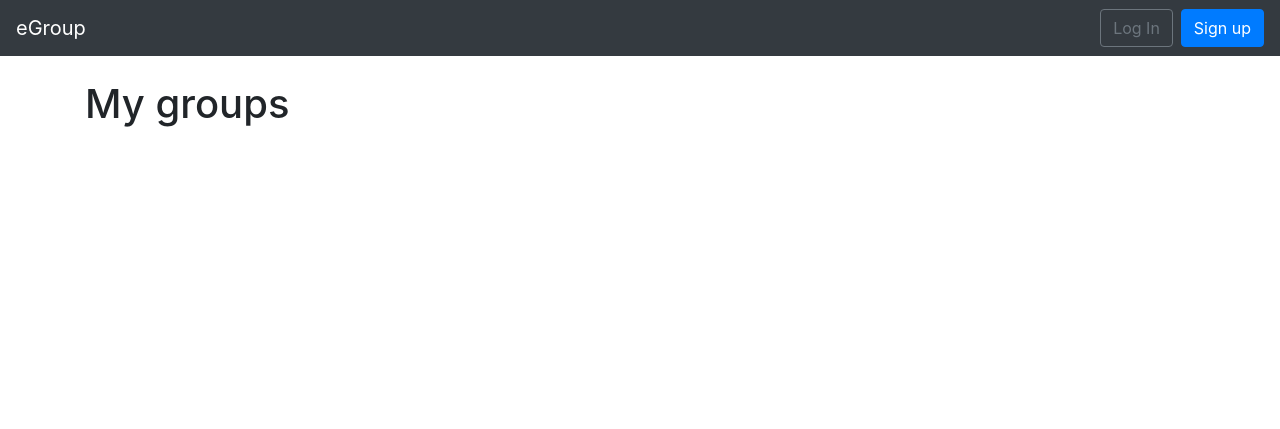
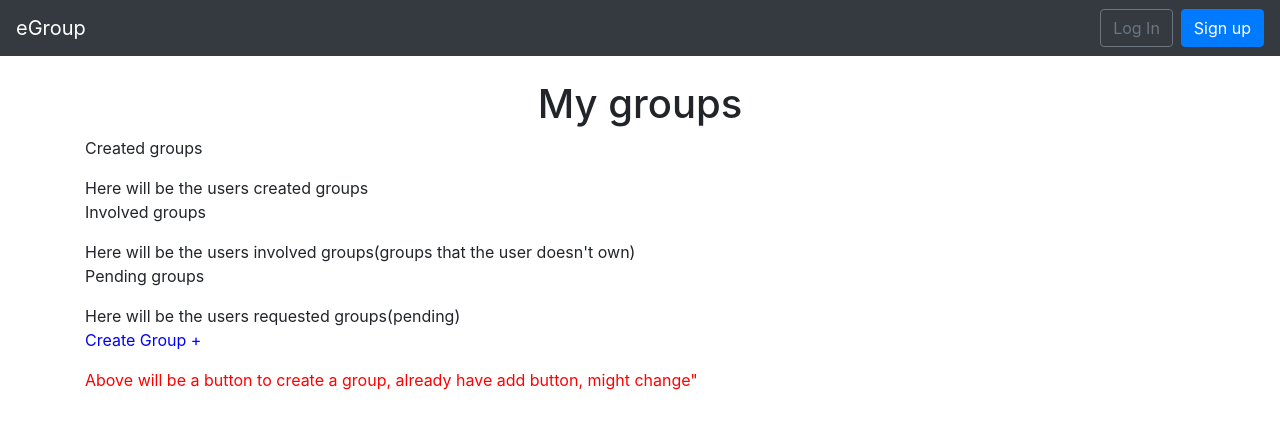
Before and after one commit to hollenbackhd/eGroup, a Django app: page /mygroups/ in a window 1280 px wide. Shown: the top 429 px of the page. Run offline with Django 3.2, Linux system fonts and the light colour scheme; some libraries are stand-ins or nearby versions.

Commit message:
updated mygroups template

```diff
--- a/templates/mygroups.html
+++ b/templates/mygroups.html
@@ -1,6 +1,26 @@
 {% extends 'base.html' %}
 
 {% block content %}
+<html>
+<head>
+<style>
+h1 {text-align: center;}
+p {text-align:left;}
+div {text-align: left;}
+</style>
+</head>
+<body>
 <h1>My groups</h1>
+<p>Created groups</p>
+<div>Here will be the users created groups</div>
+<p>Involved groups</p>
+<div>Here will be the users involved groups(groups that the user doesn't own)</div>
+<p>Pending groups</p>
+<div>Here will be the users requested groups(pending)</div>
+<p style="color:blue">Create Group +</p>
+<div style="color:red">Above will be a button to create a group, already have add button, might change"</div>
+
+</body>
+</html>
 
 {% endblock content %}
```
